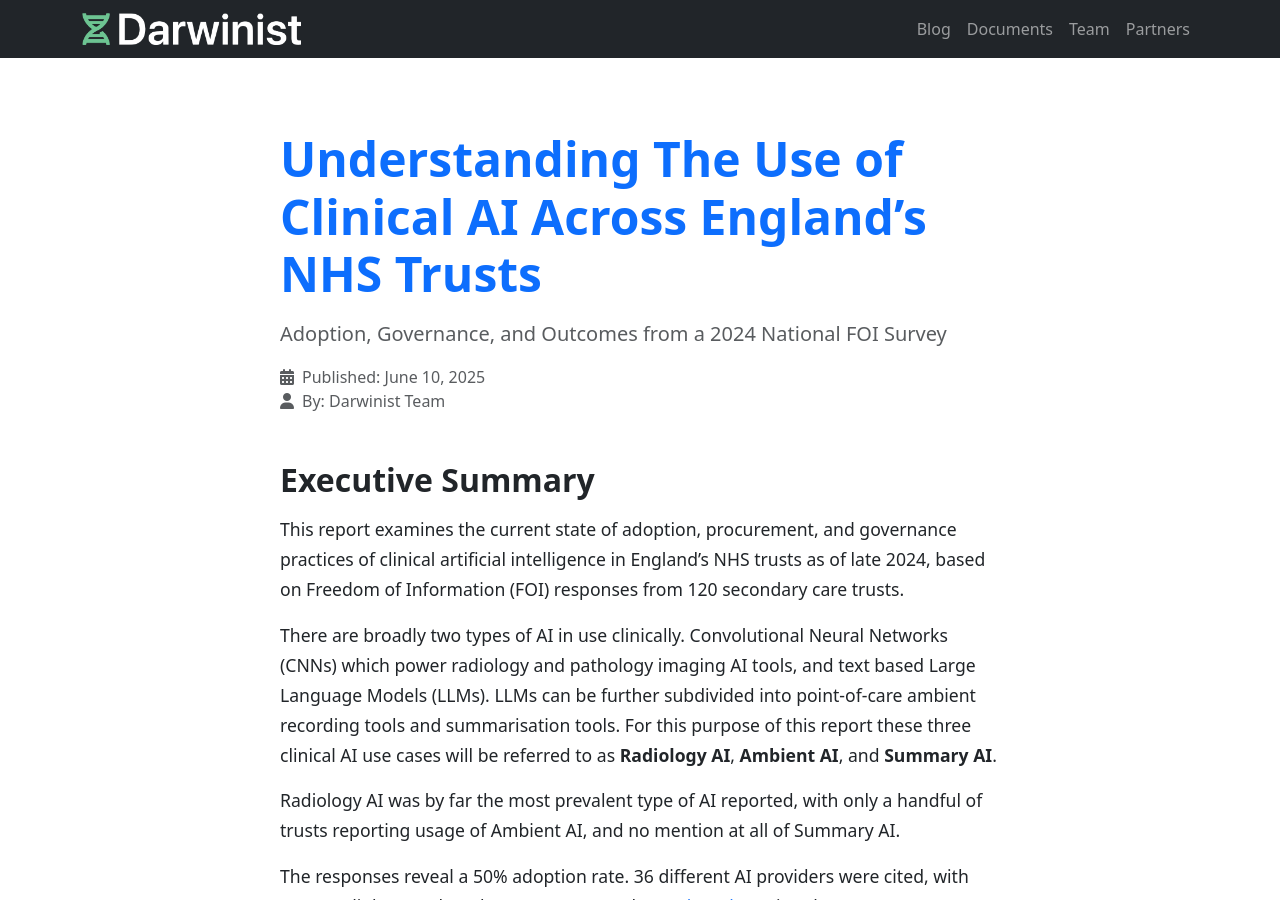
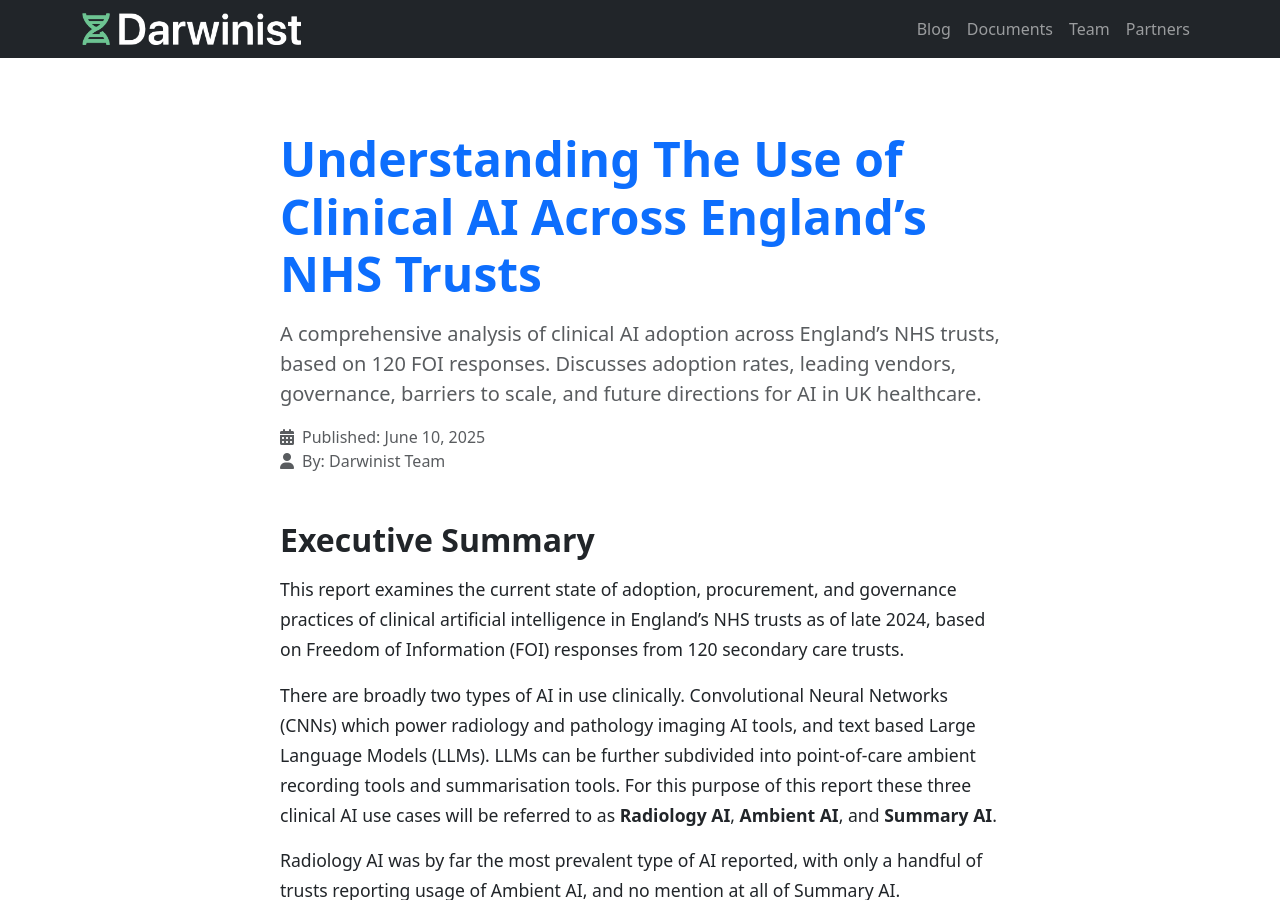
Before and after one commit to darwinist-io/darwinist-io.github.io, a Jekyll site: the page built from _docs/Understanding The Use of Clinical AI Across England’s NHS Trusts.md, in a window 1280 px wide and 900 px high. Built offline with Jekyll 4.4.1, drawn with Linux system fonts in a browser that asks for light colours.

Commit message:
Updated NHS AI report document

```diff
--- a/_docs/Understanding The Use of Clinical AI Across England’s NHS Trusts.md
+++ b/_docs/Understanding The Use of Clinical AI Across England’s NHS Trusts.md
@@ -1,15 +1,15 @@
 ---
 layout: document
 title: "Understanding The Use of Clinical AI Across England’s NHS Trusts"
-subtitle: "Adoption, Governance, and Outcomes from a 2024 National FOI Survey"
+subtitle: "A comprehensive analysis of clinical AI adoption across England’s NHS trusts, based on 120 FOI responses. Discusses adoption rates, leading vendors, governance, barriers to scale, and future directions for AI in UK healthcare."
 date: 2025-06-10
 author: "Darwinist Team"
 tags: ["Clinical AI", "NHS", "Radiology AI", "Healthcare Technology", "FOI", "UK Health", "AI Adoption"]
 category: "Medical AI Solutions"
 featured: true
-hidden: true
+hidden: false
 toc: true
-excerpt: "A comprehensive analysis of clinical AI adoption across England’s NHS trusts, based on 120 FOI responses. Covers adoption rates, leading vendors, governance, barriers to scale, and future directions for AI in UK healthcare."
+excerpt: "A comprehensive analysis of clinical AI adoption across England’s NHS trusts, based on 120 FOI responses. Discusses adoption rates, leading vendors, governance, barriers to scale, and future directions for AI in UK healthcare."
 ---
 
 ## **Executive Summary** {#executive-summary}
```
